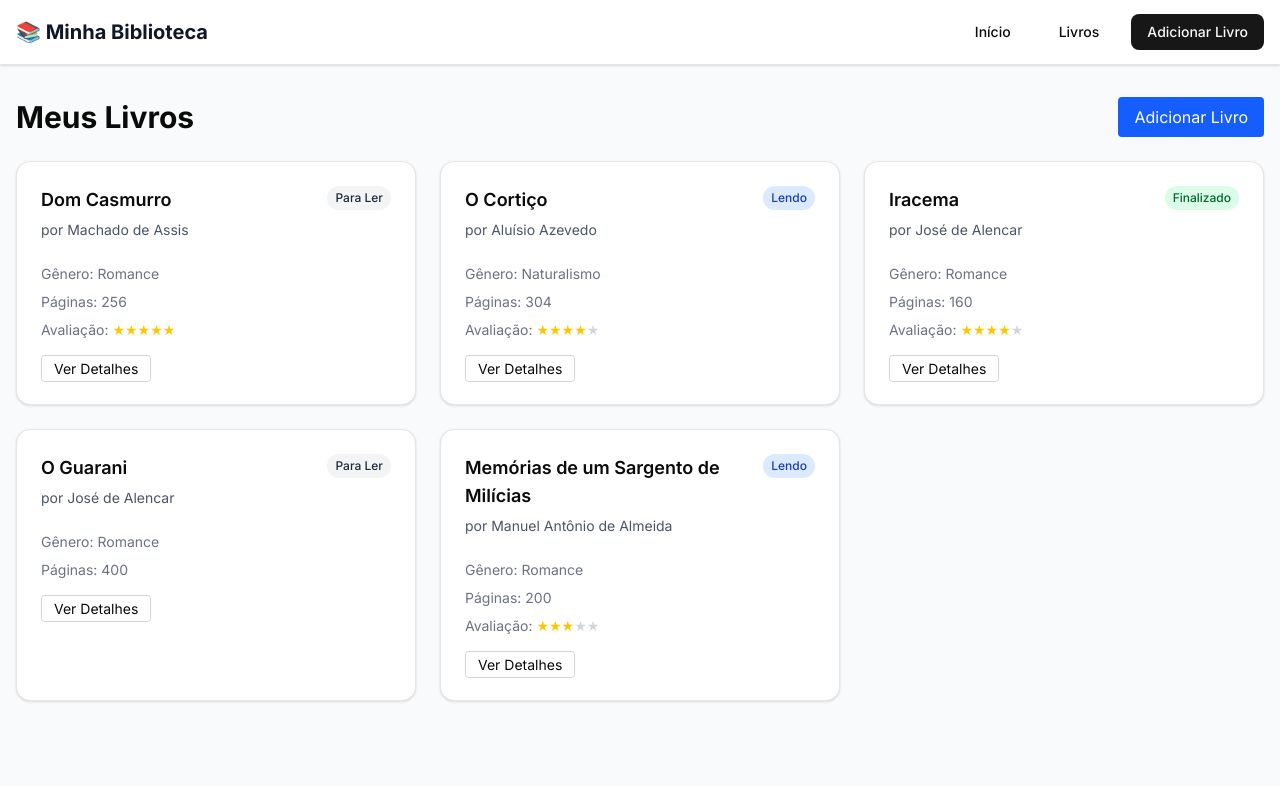
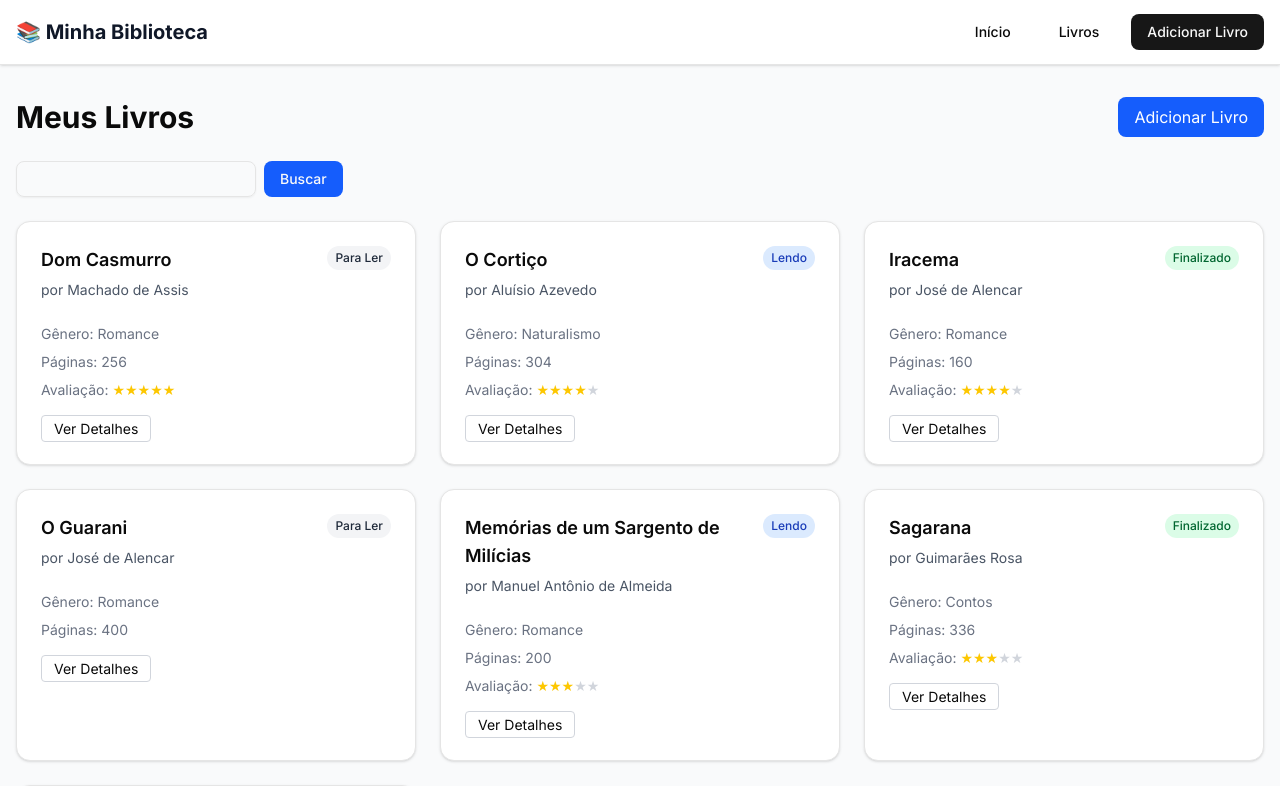
Before and after one commit to germanapriscila/bookshelf, a Next.js app: page /books in a window 1280 px wide. Shown: the top 786 px of the page. Built offline with nearby package versions, Linux system fonts and the light colour scheme.

Commit message:
tarefa: atulizacaoREADME

```diff
--- a/app/books/page.tsx
+++ b/app/books/page.tsx
@@ -1,41 +1,67 @@
-'use client';
+"use client";
 
-import { useBooks } from '../../contexts/BookContext';
-import { Card, CardContent, CardHeader, CardTitle } from '../../components/ui/card';
-import Link from 'next/link';
+import { useState } from "react";
+import { useBooks } from "../../contexts/BookContext";
+import {
+  Card,
+  CardContent,
+  CardHeader,
+  CardTitle,
+} from "../../components/ui/card";
+import Link from "next/link";
+import BookSearch from "../../components/BookSearch";
 
 const statusLabels = {
-  'to-read': 'Para Ler',
-  'reading': 'Lendo',
-  'finished': 'Finalizado'
+  "to-read": "Para Ler",
+  reading: "Lendo",
+  finished: "Finalizado",
 };
 
 const statusColors = {
-  'to-read': 'bg-gray-100 text-gray-800',
-  'reading': 'bg-blue-100 text-blue-800',
-  'finished': 'bg-green-100 text-green-800'
+  "to-read": "bg-gray-100 text-gray-800",
+  reading: "bg-blue-100 text-blue-800",
+  finished: "bg-green-100 text-green-800",
 };
 
 export default function BooksPage() {
-  const { books } = useBooks();
+  const { books, searchBooks } = useBooks();
+  const [query, setQuery] = useState("");
+
+  // Filtra os livros com base na pesquisa
+  const results = searchBooks(query);
 
   return (
     <div className="space-y-6">
-      <div className="flex justify-between items-center">
+      {/* Header com botão de adicionar */}
+      <div className="flex flex-col items-center gap-4 sm:flex-row sm:justify-between sm:items-center">
         <h1 className="text-3xl font-bold">Meus Livros</h1>
-        <Link href="/books/add" className="px-4 py-2 bg-blue-600 text-white rounded hover:bg-blue-700">
+        <Link
+          href="/books/add"
+          className="px-4 py-2 bg-blue-600 text-white rounded-md hover:bg-blue-700 w-full sm:w-auto text-center"
+        >
           Adicionar Livro
         </Link>
       </div>
 
+      {/* Campo de busca */}
+      <BookSearch onSubmit={setQuery} />
+
+      {/* Lista de livros ou mensagem de vazio */}
+      {results.length > 0 ? (
         <div className="grid grid-cols-1 md:grid-cols-2 lg:grid-cols-3 gap-6">
-        {books.map((book) => (
+          {results.map((book) => (
             <Card key={book.id} className="hover:shadow-lg transition-shadow">
               <CardHeader>
                 <div className="flex justify-between items-start">
-                <CardTitle className="text-lg line-clamp-2">{book.title}</CardTitle>
-                <span className={`px-2 py-1 rounded-full text-xs font-medium ${statusColors[book.status]}`}>
-                  {statusLabels[book.status]}
+                  <CardTitle className="text-lg line-clamp-2">
+                    {book.title}
+                  </CardTitle>
+                  <span
+                    className={`px-2 py-1 rounded-full text-xs font-medium ${
+                      statusColors[book.status] || "bg-gray-200 text-gray-700"
+                    }`}
+                  >
+                    {statusLabels[book.status] || "Desconhecido"}
                   </span>
                 </div>
                 <p className="text-sm text-gray-600">por {book.author}</p>
@@ -43,10 +69,14 @@ export default function BooksPage() {
               <CardContent>
                 <div className="space-y-2">
                   {book.genre && (
-                  <p className="text-sm text-gray-500">Gênero: {book.genre}</p>
+                    <p className="text-sm text-gray-500">
+                      Gênero: {book.genre}
+                    </p>
                   )}
                   {book.pages && (
-                  <p className="text-sm text-gray-500">Páginas: {book.pages}</p>
+                    <p className="text-sm text-gray-500">
+                      Páginas: {book.pages}
+                    </p>
                   )}
                   {book.rating && (
                     <div className="flex items-center">
@@ -56,7 +86,9 @@ export default function BooksPage() {
                           <span
                             key={i}
                             className={`text-sm ${
-                            i < book.rating! ? 'text-yellow-400' : 'text-gray-300'
+                              i < (book.rating ?? 0)
+                                ? "text-yellow-400"
+                                : "text-gray-300"
                             }`}
                           >
                             ★
@@ -66,7 +98,10 @@ export default function BooksPage() {
                     </div>
                   )}
                   <div className="pt-2">
-                  <Link href={`/books/${book.id}`} className="px-3 py-1 text-sm border border-gray-300 rounded hover:bg-gray-50">
+                    <Link
+                      href={`/books/${book.id}`}
+                      className="px-3 py-1 text-sm border border-gray-300 rounded hover:bg-gray-50"
+                    >
                       Ver Detalhes
                     </Link>
                   </div>
@@ -75,11 +110,13 @@ export default function BooksPage() {
             </Card>
           ))}
         </div>
-
-      {books.length === 0 && (
+      ) : (
         <div className="text-center py-8">
           <p className="text-gray-500 mb-4">Nenhum livro encontrado</p>
-          <Link href="/books/add" className="px-4 py-2 bg-blue-600 text-white rounded hover:bg-blue-700">
+          <Link
+            href="/books/add"
+            className="px-4 py-2 bg-blue-600 text-white rounded hover:bg-blue-700"
+          >
             Adicionar seu primeiro livro
           </Link>
         </div>
--- /dev/null
+++ b/components/BookSearch.tsx
@@ -0,0 +1,49 @@
+"use client";
+
+import { useState } from "react";
+import { Button } from "../components/ui/button";
+import { Input } from "../components/ui/input";
+
+interface BookSearchProps {
+  onSubmit: (input: string) => void;
+  isLoading?: boolean;
+}
+export default function BookSearch({ onSubmit, isLoading }: BookSearchProps) {
+  const [input, setInput] = useState("");
+
+  const handleSubmit = (e: React.FormEvent) => {
+    e.preventDefault();
+    onSubmit(input);
+  };
+
+  const handleClearFilter = () => {
+    setInput("");
+    onSubmit("");
+  };
+
+  return (
+    <form onSubmit={handleSubmit} className="gap-2">
+      <div className="flex lg:justify-start items-center gap-2">
+        <Input
+          className="w-60"
+          value={input}
+          onChange={(e) => setInput(e.target.value)}
+        />
+
+        <Button type="submit" className="bg-blue-600 border border-none">
+          {isLoading ? "..." : "Buscar"}
+        </Button>
+
+        {input && (
+          <Button
+            type="button"
+            onClick={handleClearFilter}
+            className="bg-gray-400 text-white"
+          >
+            Limpar
+          </Button>
+        )}
+      </div>
+    </form>
+  );
+}
--- /dev/null
+++ b/components/dashboard/Dashboard.tsx
@@ -0,0 +1,3 @@
+export default function Dashboard() {
+  return <div></div>;
+}
--- a/contexts/BookContext.tsx
+++ b/contexts/BookContext.tsx
@@ -1,15 +1,16 @@
-'use client';
+"use client";
 
-import React, { createContext, useContext, useState, ReactNode } from 'react';
-import { Book } from '../types/book';
-import { initialBooks } from '../data/initialBooks';
+import React, { createContext, useContext, useState, ReactNode } from "react";
+import { Book } from "../types/book";
+import { initialBooks } from "../data/initialBooks";
 
 interface BookContextType {
   books: Book[];
-  addBook: (book: Omit<Book, 'id' | 'createdAt'>) => void;
+  addBook: (book: Omit<Book, "id" | "createdAt">) => void;
   updateBook: (id: string, book: Partial<Book>) => void;
   deleteBook: (id: string) => void;
   getBookById: (id: string) => Book | undefined;
+  searchBooks: (input: string) => Book[];
 }
 
 const BookContext = createContext<BookContextType | undefined>(undefined);
@@ -17,39 +18,50 @@ const BookContext = createContext<BookContextType | undefined>(undefined);
 export const BookProvider = ({ children }: { children: ReactNode }) => {
   const [books, setBooks] = useState<Book[]>(initialBooks);
 
-  const addBook = (bookData: Omit<Book, 'id' | 'createdAt'>) => {
+  const addBook = (bookData: Omit<Book, "id" | "createdAt">) => {
     const newBook: Book = {
       ...bookData,
       id: Date.now().toString(),
       createdAt: new Date(),
     };
-    setBooks(prev => [...prev, newBook]);
+    setBooks((prev) => [...prev, newBook]);
+  };
+
+  const searchBooks = (input: string) => {
+    if (!input.trim()) return books;
+    return books.filter(
+      (book) =>
+        book.title.toLowerCase().includes(input.toLowerCase()) ||
+        book.author.toLowerCase().includes(input.toLowerCase()) ||
+        book.genre?.toLowerCase().includes(input.toLowerCase())
+    );
   };
 
   const updateBook = (id: string, bookData: Partial<Book>) => {
-    setBooks(prev =>
-      prev.map(book =>
-        book.id === id ? { ...book, ...bookData } : book
-      )
+    setBooks((prev) =>
+      prev.map((book) => (book.id === id ? { ...book, ...bookData } : book))
     );
   };
 
   const deleteBook = (id: string) => {
-    setBooks(prev => prev.filter(book => book.id !== id));
+    setBooks((prev) => prev.filter((book) => book.id !== id));
   };
 
   const getBookById = (id: string) => {
-    return books.find(book => book.id === id);
+    return books.find((book) => book.id === id);
   };
 
   return (
-    <BookContext.Provider value={{
-      books,
-      addBook,
-      updateBook,
-      deleteBook,
-      getBookById
-    }}>
+    <BookContext.Provider
+      value={{
+        books,
+        addBook,
+        updateBook,
+        deleteBook,
+        getBookById,
+        searchBooks,
+      }}
+    >
       {children}
     </BookContext.Provider>
   );
@@ -58,7 +70,7 @@ export const BookProvider = ({ children }: { children: ReactNode }) => {
 export const useBooks = () => {
   const context = useContext(BookContext);
   if (!context) {
-    throw new Error('useBooks must be used within BookProvider');
+    throw new Error("useBooks must be used within BookProvider");
   }
   return context;
 };
--- a/data/initialBooks.ts
+++ b/data/initialBooks.ts
@@ -60,4 +60,29 @@ export const initialBooks: Book[] = [
     synopsis: 'Crônica dos costumes do Rio de Janeiro no século XIX.',
     createdAt: new Date('2024-02-25T10:00:00Z'),
   },
+  {
+    id: "6",
+    title: "Sagarana",
+    author: "Guimarães Rosa",
+    genre: "Contos",
+    pages: 336,
+    currentPage: 336,
+    status: "finished",
+    rating: 3,
+    synopsis: "Crônica dos costumes do Rio de Janeiro no século XIX.",
+    createdAt: new Date("2024-02-25T10:00:00Z"),
+  },
+  {
+    id: "7",
+    title: "Nada Mais Será Como Antes",
+    author: "Miguel Nicolelis",
+    genre: "Ficção científica",
+    pages: 512,
+    currentPage: 80,
+    status: "to-read",
+    rating: 5,
+    synopsis:
+      "Em um mundo que já começa a colapsar pela falta de cuidado com o meio ambiente, uma catástrofe sem precedentes na história moderna se aproxima, trazendo consigo o poder de destruir toda a civilização eletrônico-digital. Momentos antes do impacto, um matemático e uma neurocientista, tio e sobrinha, tentam lidar ao mesmo tempo com seus dilemas pessoais e o possível colapso do planeta. Em paralelo, uma enorme conspiração mundial, com seus próprios interesses e ambições, está disposta a controlar as mentes e os destinos da humanidade.",
+    createdAt: new Date("2024-02-25T10:00:00Z"),
+  },
 ];
```
Lines whose indentation alone changed are shown as unchanged.
